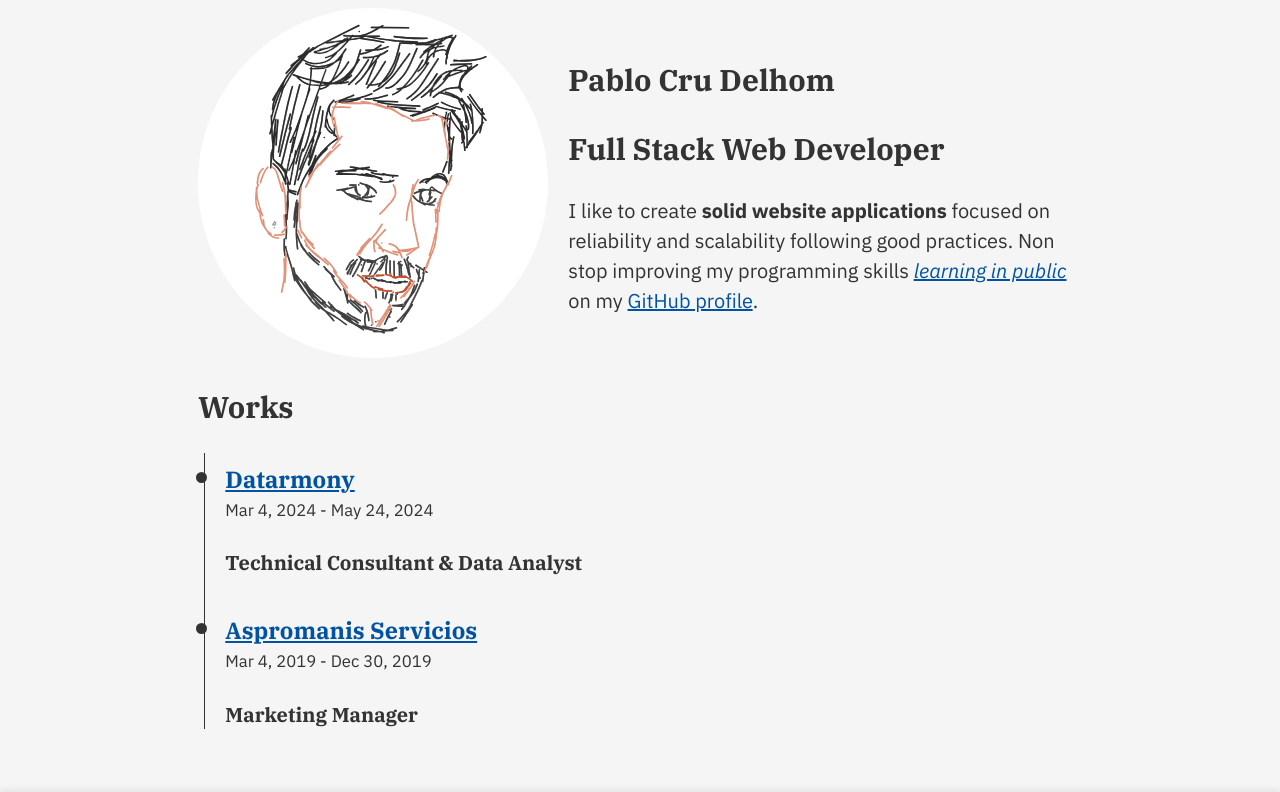
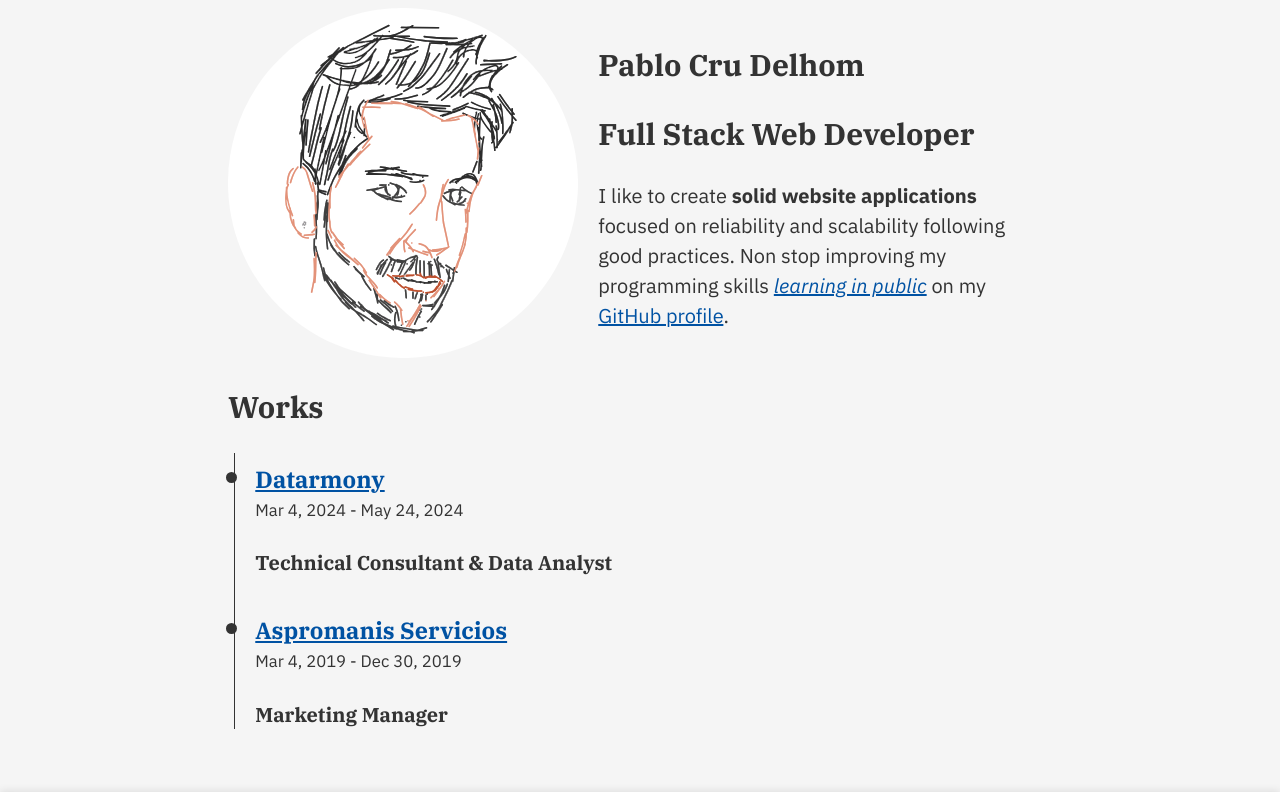
Before and after one commit to pabcrudel/pabcrudel.github.io, an Astro site: page / in a window 1280 px wide. Shown: the top 792 px of the page. Built offline with nearby package versions, Linux system fonts and the light colour scheme; Astro itself is replaced by a stand-in of ours.

Commit message:
feat: Reduce content max width

```diff
--- a/src/global.css
+++ b/src/global.css
@@ -107,7 +107,7 @@
   box-sizing: border-box;
 
   /* Center content to improve legibility */
-  --max-width: 75ch;
+  --max-width: 70ch;
   max-width: var(--max-width);
   margin: auto;
 }
```
